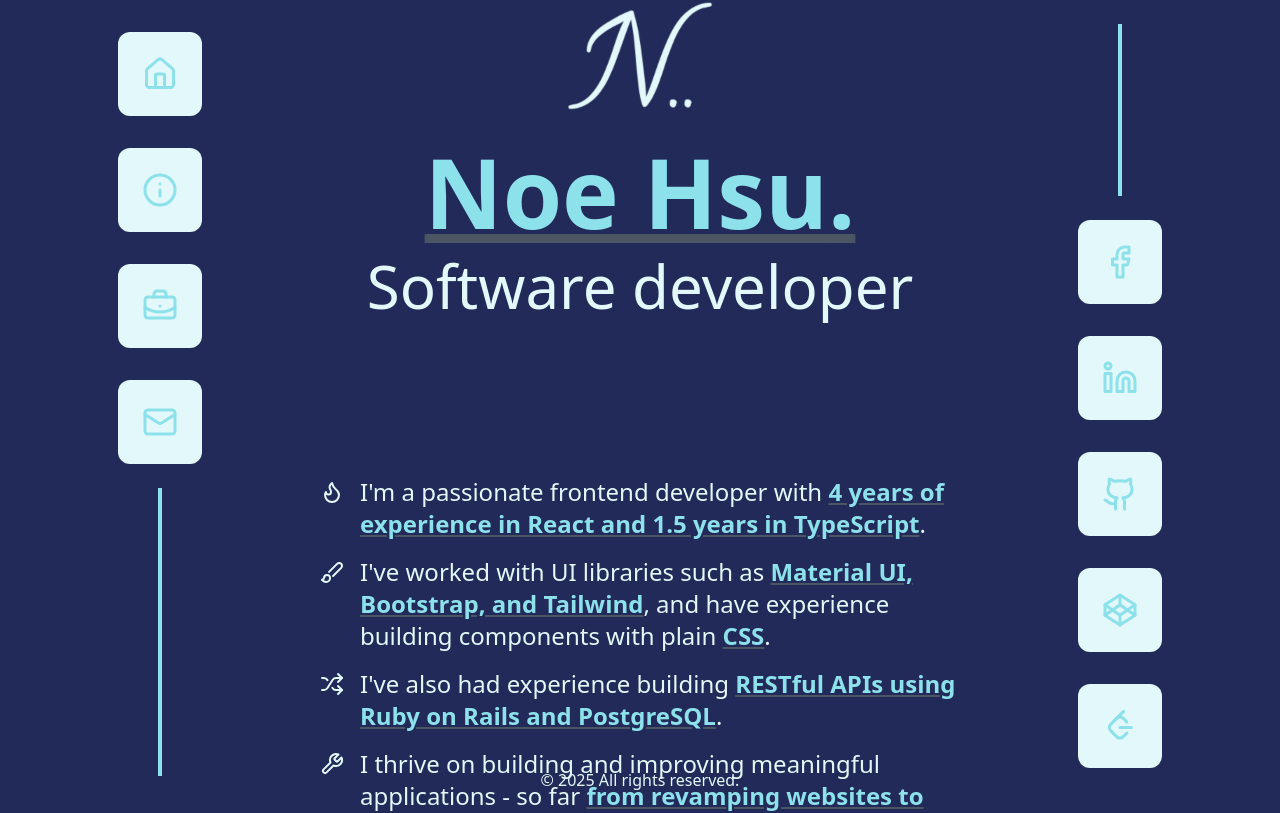
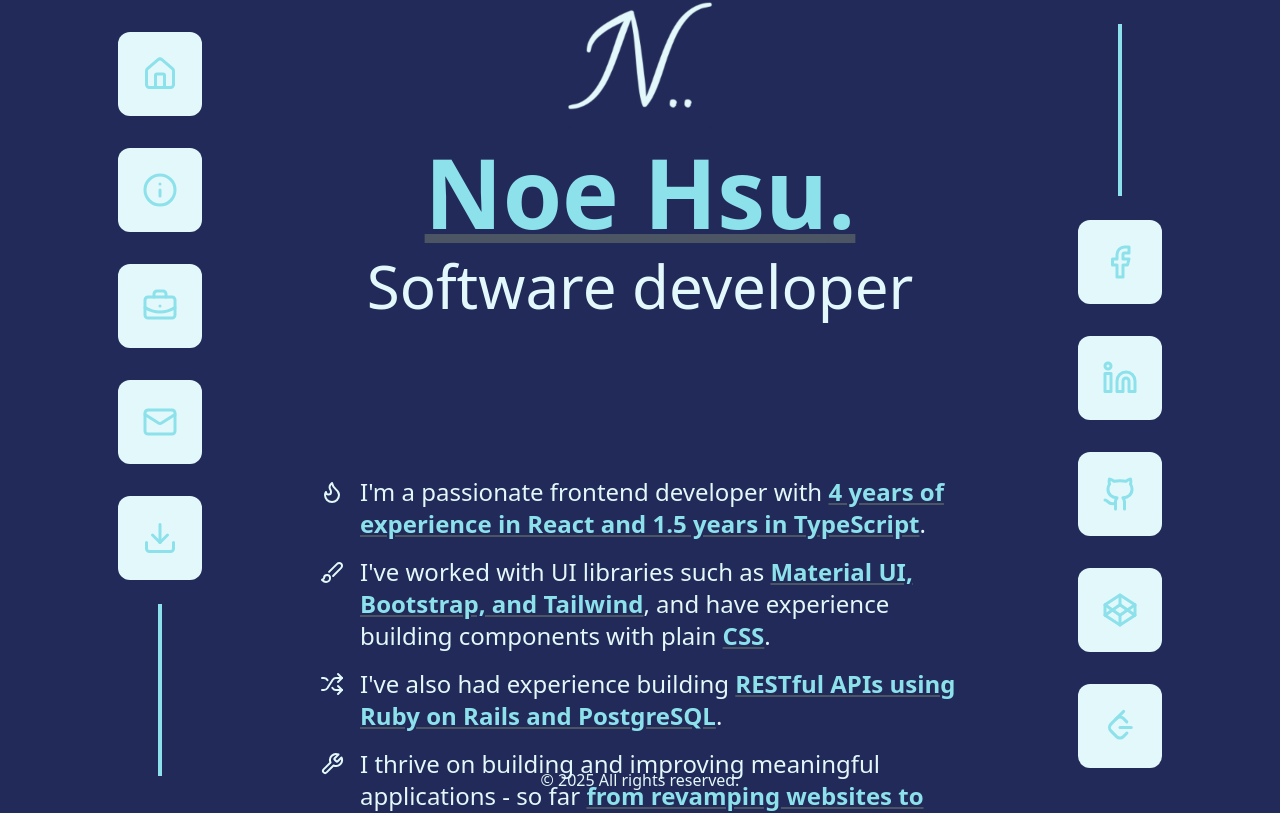
Before and after one commit to noe13hsu/react-portfolio, a React (Vite) app: page / in a window 1280 px wide. Shown: the top 813 px of the page. Built offline with nearby package versions, Linux system fonts and the light colour scheme.

Commit message:
Allow CV download and add hover tooltip

```diff
--- a/src/App.tsx
+++ b/src/App.tsx
@@ -1,6 +1,17 @@
 import { Link, Route, Routes } from 'react-router-dom'
-import { LuBriefcaseBusiness, LuCodepen, LuFacebook, LuGithub, LuHouse, LuInfo, LuLinkedin, LuMail } from 'react-icons/lu'
 import { TbBrandLeetcode } from 'react-icons/tb'
+
+import {
+  LuBriefcaseBusiness,
+  LuCodepen,
+  LuDownload,
+  LuFacebook,
+  LuGithub,
+  LuHouse,
+  LuInfo,
+  LuLinkedin,
+  LuMail,
+} from 'react-icons/lu'
 
 import './App.css'
 import { About } from './pages/about'
@@ -64,13 +75,21 @@ const internalLinks = [
     label: 'contact',
     to: '/contact',
   },
+  {
+    download: true,
+    Icon: LuDownload,
+    label: 'download cv',
+    to: '/cv.pdf',
+  },
 ]
 
 function App() {
   return (
     <div className='grid grid-cols-[25%_1fr_25%] grid-rows-[14%_1fr_6%] h-screen'>
       <nav className='col-start-1 row-start-1 row-span-3 flex flex-col items-center my-4'>
-        {internalLinks.map(({Icon, label, to}) => <IconLink key={label} Icon={Icon} label={label} to={to} />)}
+        {internalLinks.map(({download, Icon, label, to}) => (
+          <IconLink key={label} download={download} Icon={Icon} label={label} to={to} />
+        ))}
         <VerticalBar />
       </nav>
 
--- a/src/components/icon-link.tsx
+++ b/src/components/icon-link.tsx
@@ -1,7 +1,17 @@
 import { IconType } from 'react-icons'
 import { Link } from 'react-router-dom'
 
-export const IconLink = ({Icon, label, to} : {Icon: IconType, label: string, to: string}) => {
+export const IconLink = ({
+  download = false,
+  Icon,
+  label,
+  to,
+} : {
+  download?: boolean,
+  Icon: IconType,
+  label: string,
+  to: string,
+}) => {
   const isExternal = /^https?:\/\//.test(to)
 
   const button = (
@@ -10,16 +20,16 @@ export const IconLink = ({Icon, label, to} : {Icon: IconType, label: string, to:
     </button>
   )
 
-  if (isExternal) {
+  if (isExternal || download) {
     return (
-      <a className='my-4 cursor-default' href={to} rel='noopener noreferrer' target='_blank' >
+      <a className='my-4 cursor-default' download={download} href={to} rel='noopener noreferrer' target='_blank' title={label}>
         {button}
       </a>
     )
   }
 
   return (
-    <Link className='my-4 cursor-default' to={to}>
+    <Link className='my-4 cursor-default' title={label} to={to}>
       {button}
     </Link>
   )
```
Also changed, not shown: 1 other file (tests, documents, lock files or other folders).
